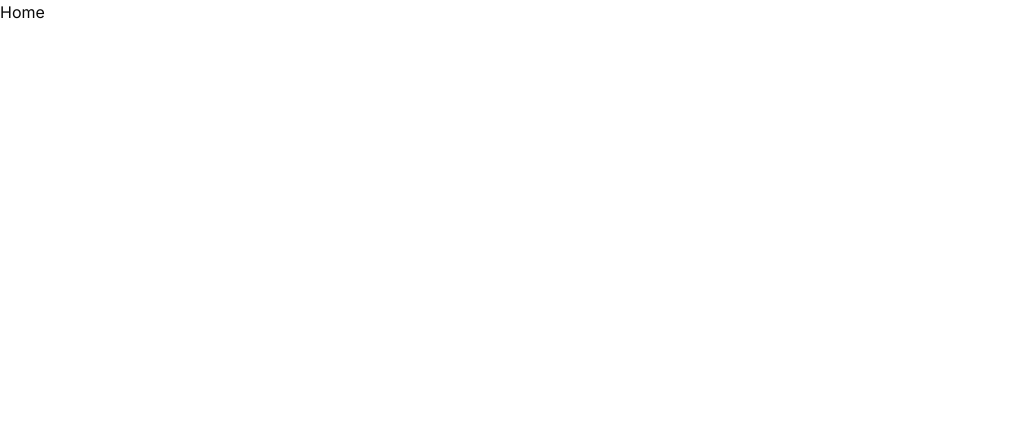
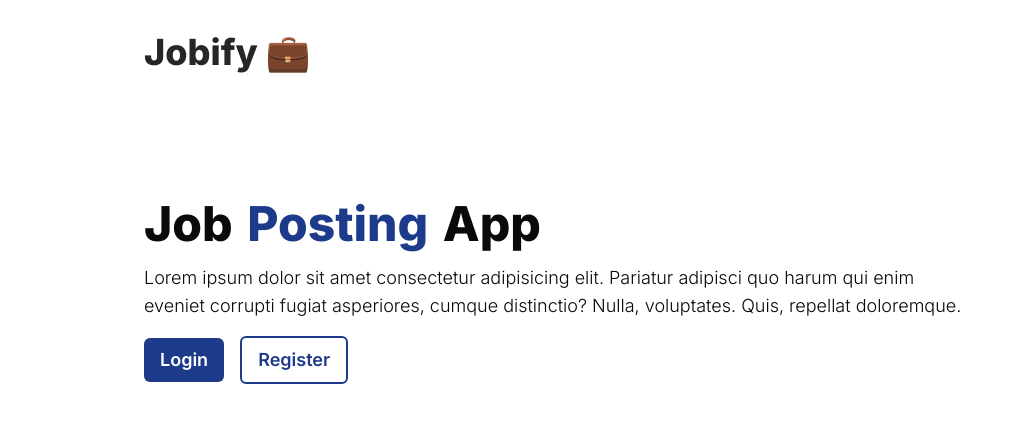
Before and after one commit to ranepaarth/jobify-recruit, a Next.js app: page / in a window 1280 px wide. Shown: the top 422 px of the page, without its empty margins (0-1018 px from the left). Built offline with nearby package versions, Linux system fonts and the light colour scheme.

Commit message:
feat: create home page

```diff
--- a/src/app/page.tsx
+++ b/src/app/page.tsx
@@ -1,9 +1,38 @@
-import React from 'react'
+import Link from "next/link";
+import React from "react";
 
 const Home = () => {
   return (
-    <div>Home</div>
-  )
-}
+    <main className="w-full max-w-screen-lg mx-auto py-8 px-4 min-h-screen flex flex-col">
+      <h2 className="text-2xl font-extrabold text-neutral-800 md:text-4xl">
+        Jobify 💼
+      </h2>
+      <div className="mt-32 flex flex-col gap-4">
+        <p className="text-5xl font-extrabold">
+          Job <span className="px-1 text-blue-900">Posting</span> App
+        </p>
+        <p className="md:text-lg font-light text-balance w-[90%]">
+          Lorem ipsum dolor sit amet consectetur adipisicing elit. Pariatur
+          adipisci quo harum qui enim eveniet corrupti fugiat asperiores, cumque
+          distinctio? Nulla, voluptates. Quis, repellat doloremque.
+        </p>
+        <div className="flex items-center gap-4">
+          <Link
+            href={"/login"}
+            className="bg-blue-900 text-white font-semibold px-4 py-2 text-lg rounded-md hover:bg-blue-950"
+          >
+            Login
+          </Link>
+          <Link
+            href={"/register"}
+            className="text-blue-900 bg-transparent border-blue-900 font-semibold px-4 py-2 text-lg rounded-md border-2 hover:bg-blue-50"
+          >
+            Register
+          </Link>
+        </div>
+      </div>
+    </main>
+  );
+};
 
-export default Home
+export default Home;
```
